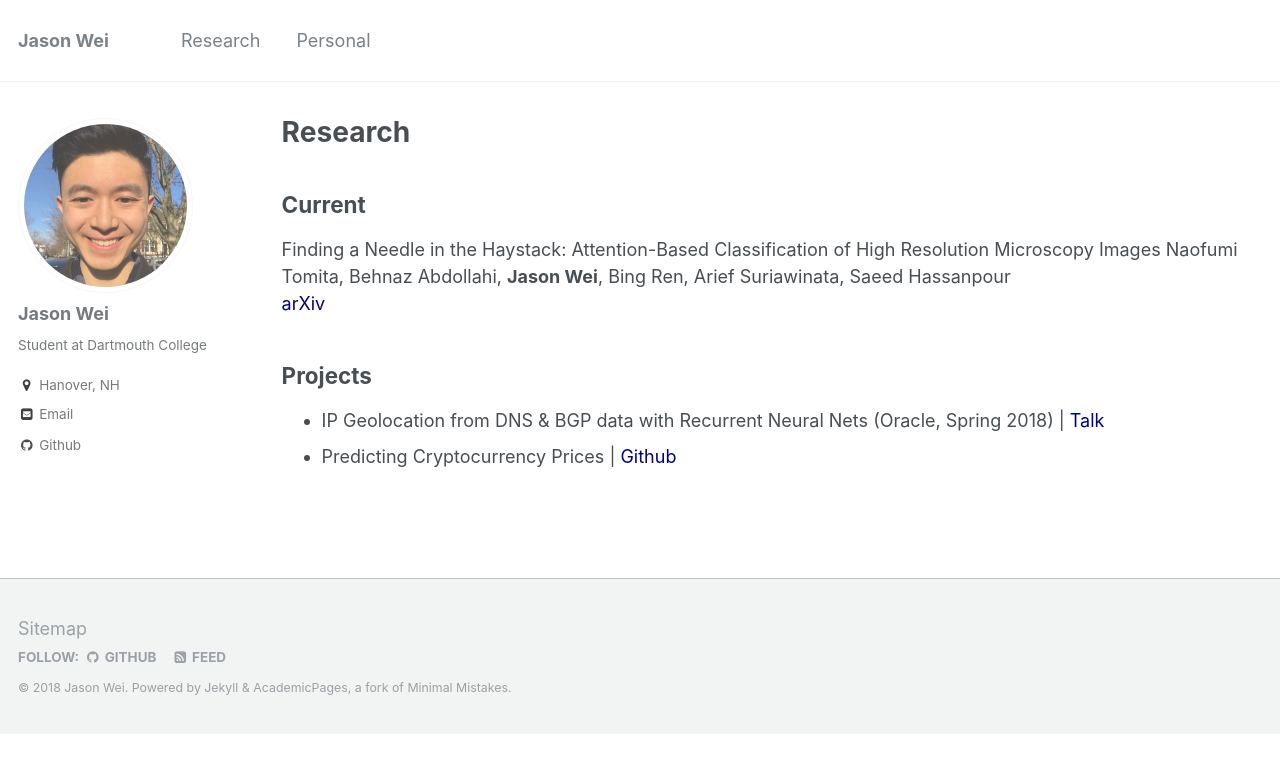
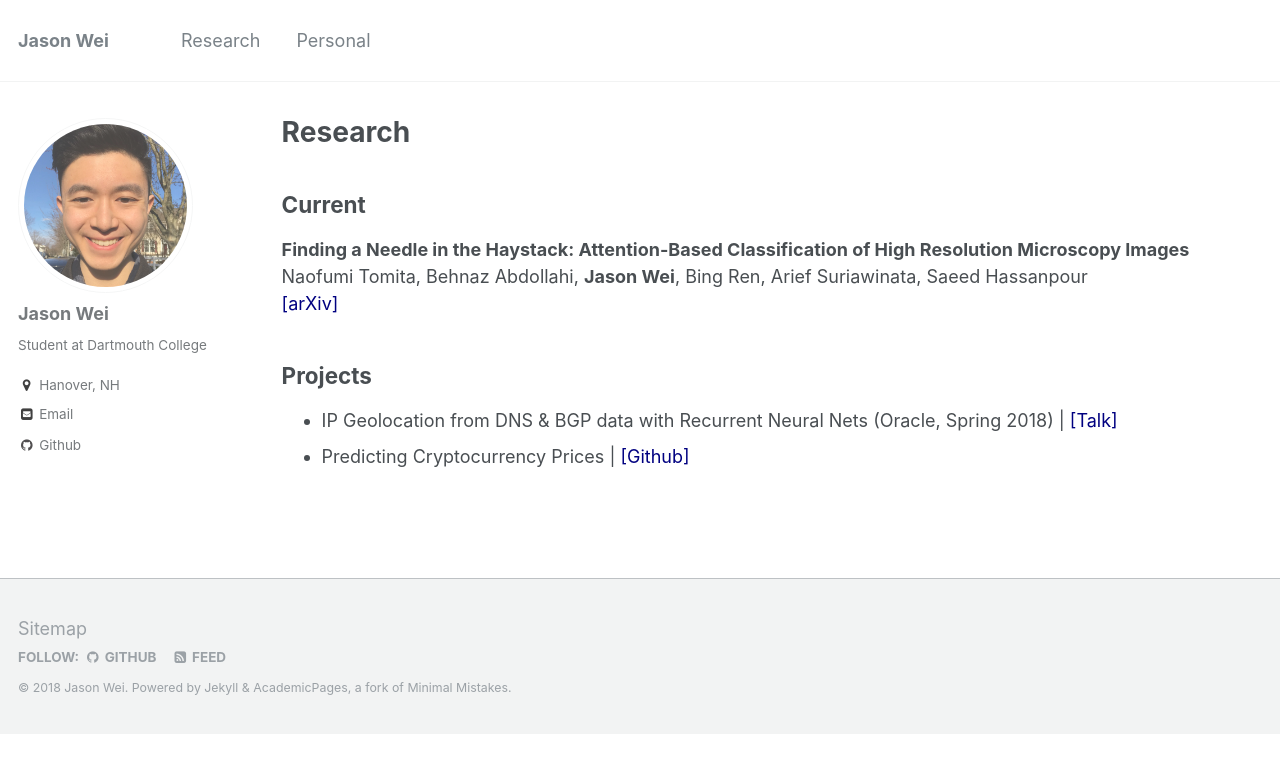
Before and after one commit to jasonwei20/jasonwei20.github.io, a Jekyll site: the page built from _pages/research.md, in a window 1280 px wide. Shown: the top 773 px of the page. Built offline with Jekyll 4.4.1, drawn with Linux system fonts in a browser that asks for light colours.

Commit message:
update research

```diff
--- a/_pages/research.md
+++ b/_pages/research.md
@@ -12,11 +12,11 @@ redirect_from:
 Current
 ------
 
-Finding a Needle in the Haystack: Attention-Based Classification of High Resolution Microscopy Images
+**Finding a Needle in the Haystack: Attention-Based Classification of High Resolution Microscopy Images**
 Naofumi Tomita, Behnaz Abdollahi, **Jason Wei**, Bing Ren, Arief Suriawinata, Saeed Hassanpour
-<a href="https://arxiv.org/abs/1811.08513" style="color:navy">arXiv</a>
+<a href="https://arxiv.org/abs/1811.08513" style="color:navy">[arXiv]</a>
 
 Projects
 ------
-* IP Geolocation from DNS & BGP data with Recurrent Neural Nets (Oracle, Spring 2018) \| <a href="oracle.pdf" style="color:navy">Talk</a>
-* Predicting Cryptocurrency Prices \| <a href="https://github.com/jasonwei20/cryptocurrency-prediction" style="color:navy">Github</a>
+* IP Geolocation from DNS & BGP data with Recurrent Neural Nets (Oracle, Spring 2018) \| <a href="oracle.pdf" style="color:navy">[Talk]</a>
+* Predicting Cryptocurrency Prices \| <a href="https://github.com/jasonwei20/cryptocurrency-prediction" style="color:navy">[Github]</a>
```
